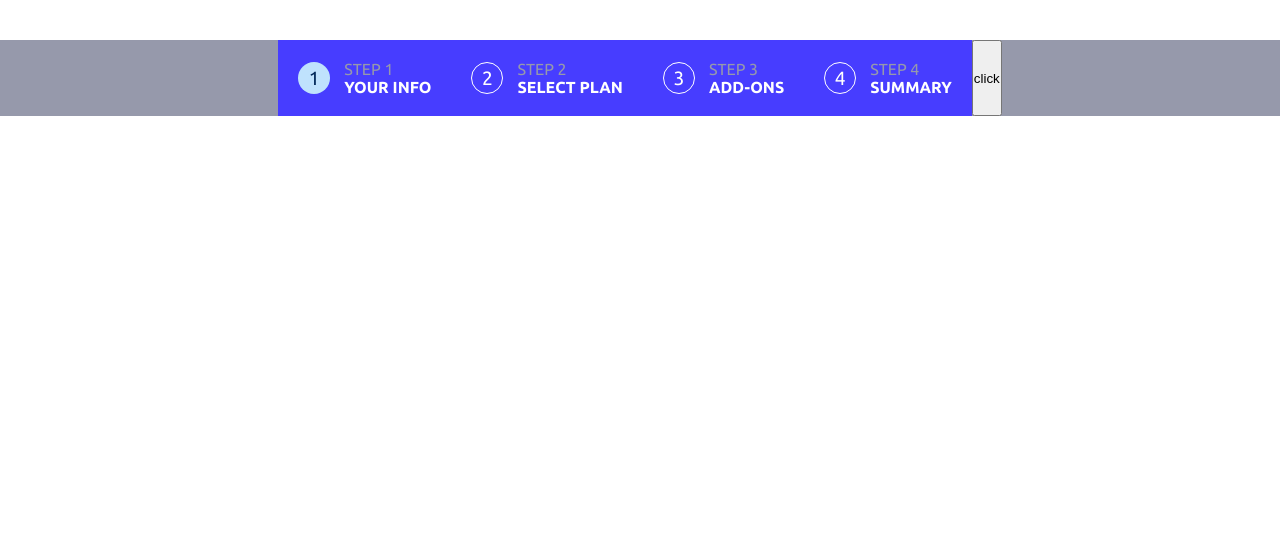
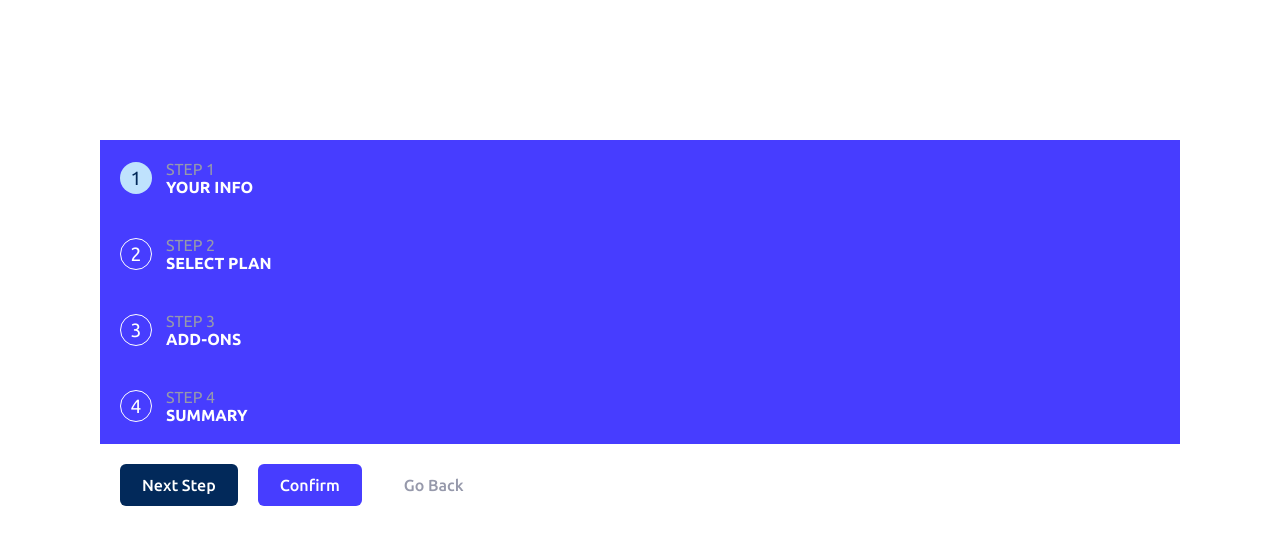
Before and after one commit to tymino/frontendmentor_multi-step-form, a Vue app: page / in a window 1280 px wide. Shown: the top 544 px of the page. Built offline with nearby package versions, Linux system fonts and the light colour scheme.

Commit message:
add component/ui Button

```diff
--- a/src/App.vue
+++ b/src/App.vue
@@ -1,7 +1,12 @@
 <template>
   <div class="content">
     <Step v-for="step in steps" :key="step.id" :data="step" />
-    <button @click="setNextStep">click</button>
+
+    <div class="content__buttons">
+      <Button @click="setNextStep">next step</Button>
+      <Button btnType="confirm">confirm</Button>
+      <Button btnType="link">go back</Button>
+    </div>
   </div>
 </template>
 
@@ -9,11 +14,13 @@
 import { computed } from 'vue';
 import { useStore } from 'vuex';
 import Step from './components/UI/Step.vue';
+import Button from './components/UI/Button.vue';
 
 export default {
   name: 'App',
   components: {
     Step,
+    Button,
   },
   setup() {
     const store = useStore();
@@ -30,8 +37,18 @@ export default {
 <style lang="scss">
 .content {
   display: flex;
+  flex-direction: column;
   justify-content: center;
+  padding: 100px;
   margin-top: 40px;
-  background: var(--color-cool-gray);
+  // background: var(--color-cool-gray);
+
+  &__buttons {
+    margin: 10px;
+
+    & > button {
+      margin: 10px;
+    }
+  }
 }
 </style>
--- a/src/assets/global.scss
+++ b/src/assets/global.scss
@@ -31,7 +31,6 @@
 }
 
 html {
-  font-size: 16px;
   font-family: var(--font-ubuntu);
-  font-weight: var(--font-bold);
+  font-size: var(--font-size);
 }
--- /dev/null
+++ b/src/components/UI/Button.vue
@@ -0,0 +1,47 @@
+<template>
+  <button class="button" :class="`button--${btnType}`">
+    <slot></slot>
+  </button>
+</template>
+
+<script>
+export default {
+  name: 'ui-button',
+  props: {
+    btnType: {
+      type: String,
+      default: 'primary',
+    },
+  },
+};
+</script>
+
+<style lang="scss" scoped>
+.button {
+  padding: 12px 22px;
+  border: none;
+  border-radius: 6px;
+
+  font-family: var(--font-ubuntu);
+  font-size: 1rem;
+  font-weight: var(--font-medium);
+  text-transform: capitalize;
+
+  cursor: pointer;
+
+  &--primary {
+    background: var(--color-marine-blue);
+    color: var(--color-white);
+  }
+
+  &--confirm {
+    background: var(--color-purplish-blue);
+    color: var(--color-white);
+  }
+
+  &--link {
+    background: none;
+    color: var(--color-cool-gray);
+  }
+}
+</style>
```
